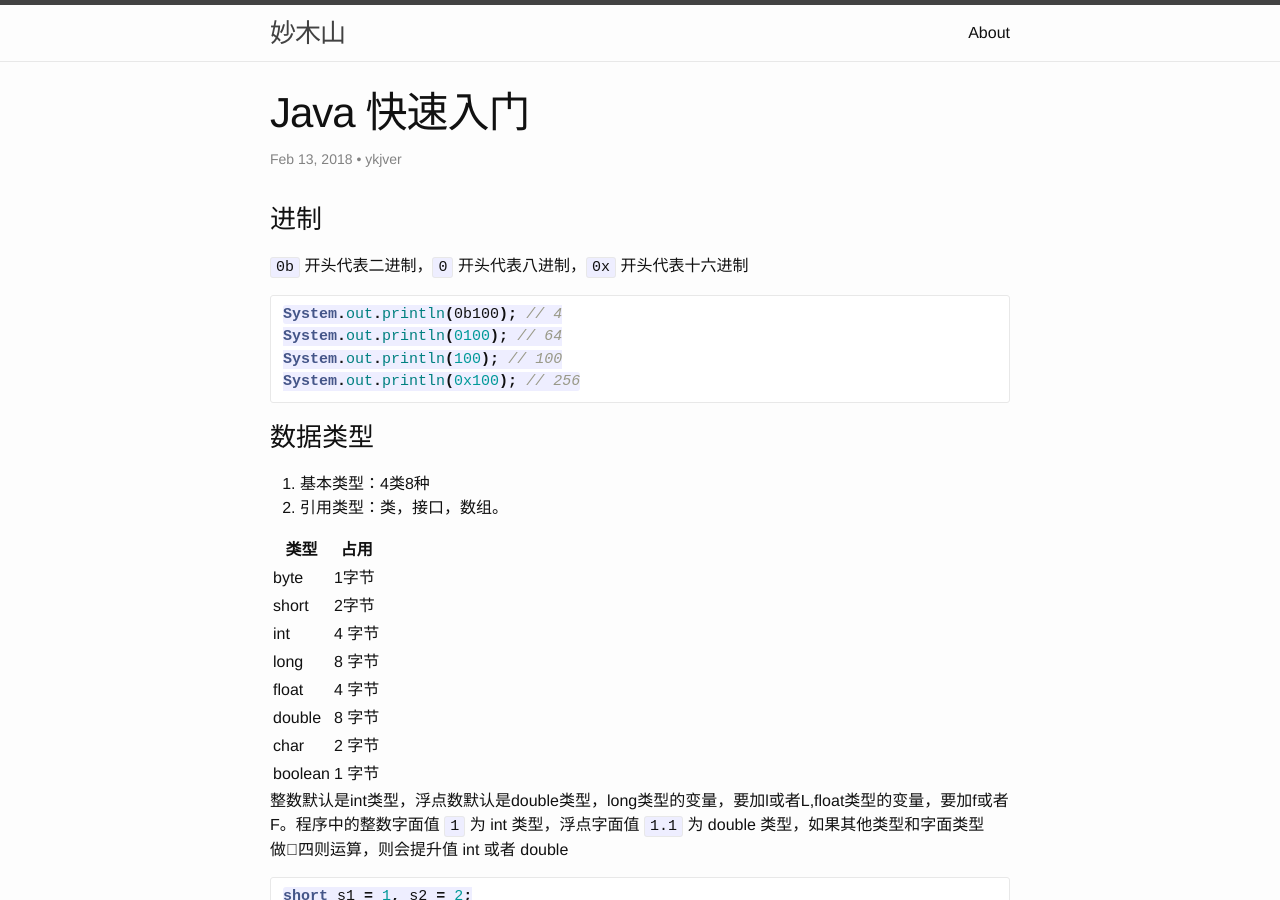
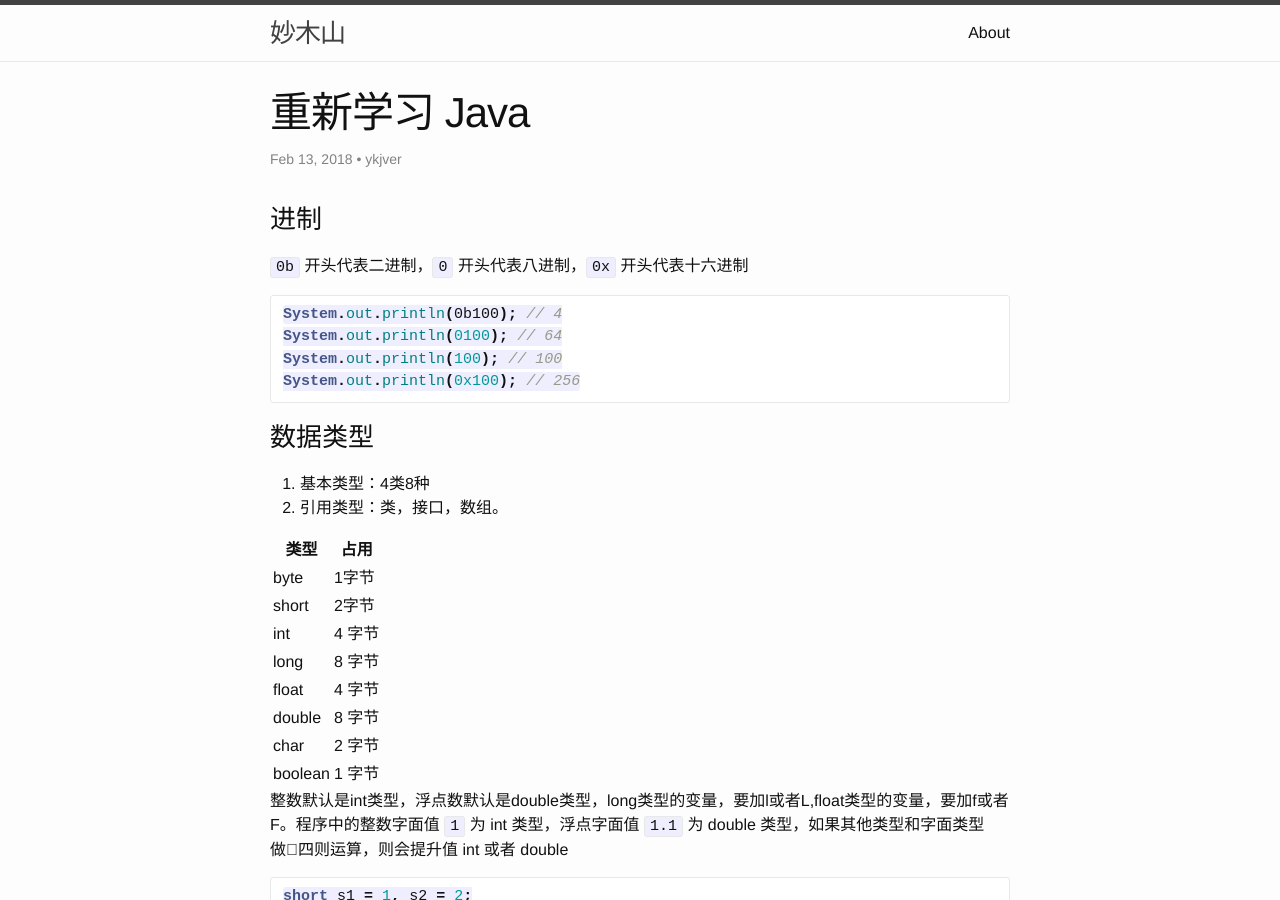
Before and after one commit to ykjver/ykjver.github.io, a Jekyll site: the page built from _posts/2018-02-13-quick-get-start-of-java.md, in a window 1280 px wide and 900 px high. Built offline with Jekyll 4.4.1, drawn with Linux system fonts in a browser that asks for light colours.

Commit message:
add resume

```diff
--- a/_posts/2018-02-13-quick-get-start-of-java.md
+++ b/_posts/2018-02-13-quick-get-start-of-java.md
@@ -1,6 +1,6 @@
 ---
 layout: post
-title:  "Java 快速入门"
+title:  "重新学习 Java"
 date:   2018-02-13 00:12:00
 categories:  java
 author : ykjver
```
